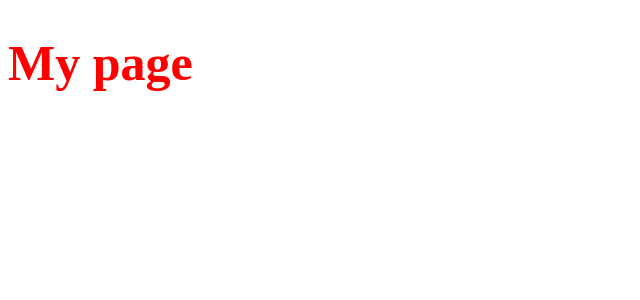
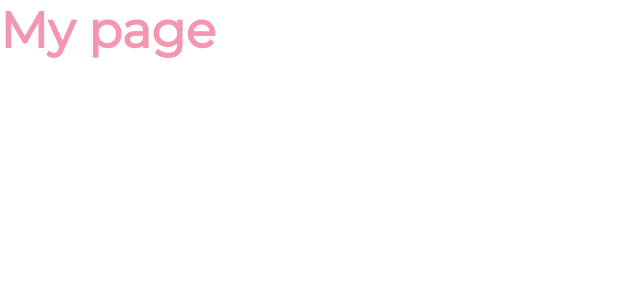
Before and after one commit to santosfrancisco/cake-website, a Next.js app: page / in a window 1280 px wide. Shown: the top 300 px of the page, without its empty margins (0-640 px from the left). Built offline with nearby package versions, Linux system fonts and the light colour scheme.

Commit message:
create src folder and configure global styles

```diff
--- /dev/null
+++ b/src/pages/_app.tsx
@@ -0,0 +1,23 @@
+/* eslint-disable react/jsx-props-no-spreading */
+import React from 'react';
+import type { AppProps } from 'next/app';
+import Head from 'next/head';
+import GlobalStyle from '../styles/global';
+
+const MyApp = ({ Component, pageProps }: AppProps) => {
+  return (
+    <>
+      <Head key="app-head">
+        <link rel="preconnect" href="https://fonts.gstatic.com" />
+        <link
+          href="https://fonts.googleapis.com/css2?family=Montserrat&display=swap"
+          rel="stylesheet"
+        />
+      </Head>
+      <GlobalStyle />
+      <Component {...pageProps} />
+    </>
+  );
+};
+
+export default MyApp;
--- a/pages/index.tsx
+++ b/src/pages/index.tsx
@@ -1,8 +1,9 @@
 import React from 'react';
 import styled from 'styled-components';
+import colors from '../styles/colors';
 
 const Title = styled.h1`
-  color: red;
+  color: ${colors.pink};
   font-size: 50px;
 `;
 
--- /dev/null
+++ b/src/styles/colors.ts
@@ -0,0 +1,8 @@
+export default {
+  text: '#2D2D2D',
+  white: '#FFFFFF',
+  pink: '#f397b0',
+  yellow: '#fdffd5',
+  green: '#76d9d2',
+  purple: '#966fbf',
+};
--- /dev/null
+++ b/src/styles/global.ts
@@ -0,0 +1,22 @@
+import { createGlobalStyle } from 'styled-components';
+import colors from './colors';
+
+export default createGlobalStyle`
+  * {
+    box-sizing: border-box;
+    padding: 0;
+    margin: 0;
+  }
+  body {
+    background: ${colors.white};
+    -webkit-font-smoothing: antialiased;
+    color: ${colors.text};
+  }
+  body, input, button {
+    font-family: 'Montserrat', sans-serif;
+  }
+  h1, h2, h3, h4, h5, h6 {
+    color: var(--title-color);
+    font-family: 'Montserrat', sans-serif;
+  }
+`;
```
Also changed, not shown: src/pages/_document.tsx (renamed from pages/_document.tsx).
